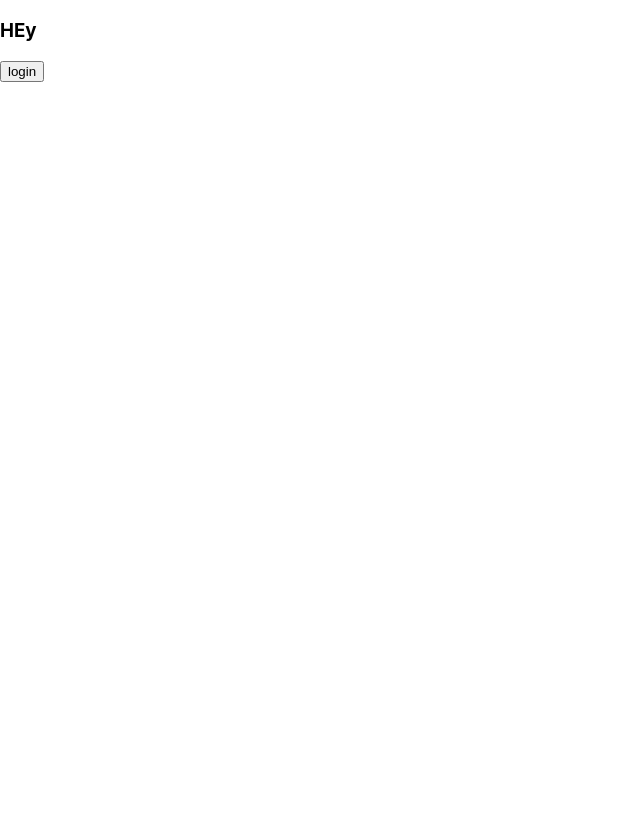
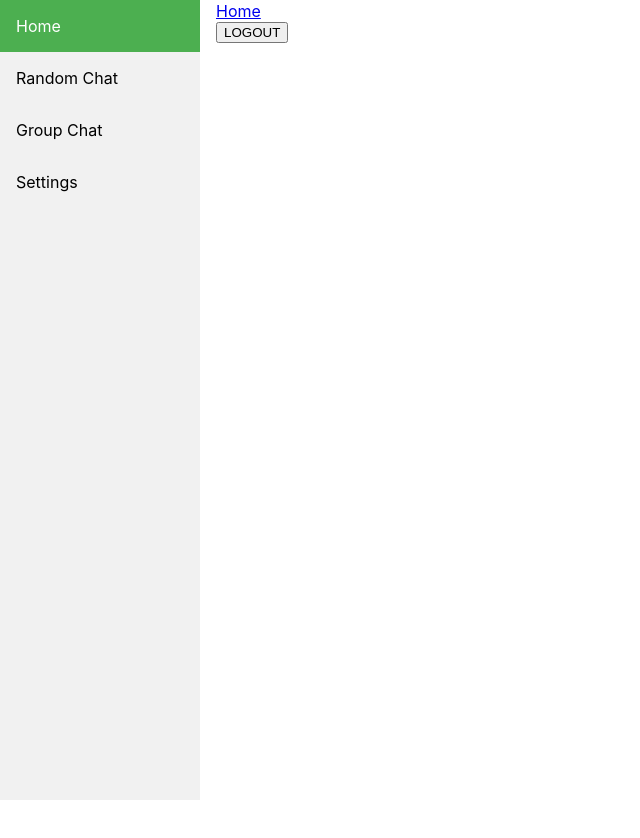
Before and after one commit to sarangraj98/chatiz, a React (Create React App) app in the folder frontend/chatiz/: page /login in a window 1280 px wide. Both pictures are taken after a click on the button "LOGIN". Shown: the top 838 px of the page, without its empty margins (0-640 px from the left). Before the commit the page ends 800 px from the top, so only its background shows below. Built offline with nearby package versions, Linux system fonts and the light colour scheme.

Commit message:
#7_Added dashboard and routing

```diff
--- a/frontend/chatiz/src/App.js
+++ b/frontend/chatiz/src/App.js
@@ -1,26 +1,10 @@
-import LoginForm from "./components/LoginForm";
-import {
-  BrowserRouter as Router,
-  Switch,
-  Route
-} from "react-router-dom";
-import Home from "./components/Home";
-import Dashboard from "./components/Dashboard";
-import { ProtectedRoute } from "./utils/protected.route";
-
+import { useAuth } from "./utils/auth-context";
+import {AuthenticatedRoutes,UnauthenticatedRoutes} from './routes'
 
 function App() {
-  return (
-    <>
-     <Router>
-       <Switch>
-       <Route path="/" exact component={Home}></Route>
-       <Route path="/login" exact component={LoginForm}></Route>
-       <ProtectedRoute path="/dashboard" exact component={Dashboard}></ProtectedRoute>
-       </Switch>
-     </Router>
-    </>
-  );
+  const {loggedIn} = useAuth();
+  return loggedIn? <AuthenticatedRoutes/>:<UnauthenticatedRoutes/>
+
 }
 
 export default App;
--- a/frontend/chatiz/src/components/Dashboard.js
+++ b/frontend/chatiz/src/components/Dashboard.js
@@ -1,11 +1,54 @@
 import React from 'react'
-import FloatingButton from './FloatingButton'
+import { Link, Route, BrowserRouter as Router, Switch, useRouteMatch, useParams } from 'react-router-dom'
+import { useAuth } from '../utils/auth-context'
+import '../styles/dash.css'
+
 
 export default function Dashboard(props) {
+    const { path, url } = useRouteMatch()
+
     return (
-        <div>
-            <h3>HEy</h3>
-            <FloatingButton {...props}/>
-        </div>
+        <>
+            <Router>
+                <div className="sidebar">
+                    <Link to="/dashboard" className="active">Home</Link>
+                    <Link to={`${url}/random`} >Random Chat</Link>
+                    <Link to={`${url}/group`}>Group Chat</Link>
+                    <Link to={`${url}/settings`}>Settings</Link>
+                </div>
+                <div className="content">
+                    <Switch>
+                        <Route exact path={path}>
+                            <HomeDash {...props}/>
+                        </Route>
+                        <Route path={`${path}/:menu`} >
+                            <Dynamic {...props} />
+                        </Route>
+                    </Switch>
+                </div>
+            </Router>
+        </>
     )
 }
+
+function Dynamic(props) {
+    let { menu } = useParams()
+    const { path, url } = useRouteMatch()
+    console.log(path,url)
+    return <h3>This is {menu}</h3>
+}
+
+function HomeDash(props) {
+    const { logout } = useAuth();
+    return(
+        <>
+        <Link to="/">Home</Link><br />
+                <button onClick={() => {
+                    logout(() => {
+                        props.history.push('/')
+                    })
+                }}>LOGOUT</button>
+        </>
+    )
+
+}
--- a/frontend/chatiz/src/components/FloatingButton.js
+++ /dev/null
@@ -1,15 +0,0 @@
-import React from 'react'
-import '../styles/floating.css'
-import auth from '../utils/auth'
-export default function FloatingButton(props) {
-    return (
-        <div>
-            <button onClick={()=>{
-                       auth.logout(() => {
-                        props.history.push('/')
-                    })
-                    }}>login</button>
-
-        </div>
-    )
-}
--- a/frontend/chatiz/src/components/Home.js
+++ b/frontend/chatiz/src/components/Home.js
@@ -4,8 +4,9 @@ import { Link } from 'react-router-dom'
 export default function Home() {
     return (
         <div>
-            Home
-            <Link to="/login">LOGIN</Link>
+            <h3>This is home page</h3><br />
+            <Link to="/dashboard">Profile</Link><br />
+            <Link to="/login">LOGIN</Link><br />
         </div>
     )
 }
--- a/frontend/chatiz/src/components/LoginForm.js
+++ b/frontend/chatiz/src/components/LoginForm.js
@@ -1,7 +1,14 @@
 import React from 'react'
+import { Link } from 'react-router-dom'
 import '../styles/loginform.css'
-import auth from '../utils/auth'
+import { useAuth } from '../utils/auth-context'
 export default function LoginForm(props) {
+    const {loggedIn} = useAuth()
+    return loggedIn ? <>{props.history.push("/dashboard")}</> : <LoggedData {...props}/>
+}
+
+function LoggedData(props){
+    const {login} = useAuth()
     return (
         <div className="container">
             <div className="card form">
@@ -9,12 +16,10 @@ export default function LoginForm(props) {
 
                     <input type="text" placeholder="username" />
                     <input type="password" placeholder="password" />
-                    <button onClick={()=>{
-                        auth.login(()=>{
-                            props.history.push("/dashboard")
-                        })
-                    }}>login</button>
-
+                    <button onClick={()=>{login(()=>{
+                        props.history.push("/dashboard")
+                    })}}>login</button>
+                    <small><Link to="/">Go to home ?</Link></small>
             </div>
         </div>
     )
--- /dev/null
+++ b/frontend/chatiz/src/components/NotFound.js
@@ -0,0 +1,15 @@
+import React from 'react'
+import {  useHistory } from 'react-router';
+
+export default function NotFound() {
+    const history = useHistory()
+    setTimeout(() => {
+        history.push('/')
+      }, 2000)
+    return (
+        <div>
+           Page not found !<br/>
+           Redirects in 2 seconds
+        </div>
+    )
+}
--- a/frontend/chatiz/src/index.js
+++ b/frontend/chatiz/src/index.js
@@ -3,10 +3,13 @@ import ReactDOM from 'react-dom';
 import './index.css';
 import App from './App';
 import reportWebVitals from './reportWebVitals';
+import { AuthProvider } from './utils/auth-context';
 
 ReactDOM.render(
   <React.StrictMode>
-    <App />
+    <AuthProvider>
+      <App/>
+    </AuthProvider>
   </React.StrictMode>,
   document.getElementById('root')
 );
--- /dev/null
+++ b/frontend/chatiz/src/routes.js
@@ -0,0 +1,39 @@
+import React from 'react'
+import {
+    BrowserRouter as Router,
+    Switch,
+    Route
+} from "react-router-dom";
+import Dashboard from './components/Dashboard';
+import Home from './components/Home';
+import LoginForm from './components/LoginForm';
+import NotFound from './components/NotFound';
+
+export const UnauthenticatedRoutes = () => {
+    return (
+        <Router>
+
+            <Switch>
+                <Route path="/" exact component={Home}></Route>
+                <Route path="/login" component={LoginForm}></Route>
+                <Route path="*">
+                    <NotFound />
+                </Route>
+            </Switch>
+        </Router>
+    )
+}
+
+export const AuthenticatedRoutes = () => {
+    return (
+        <>
+            <Router>
+                <Switch>
+                    <Route path="/" exact component={Home}></Route>
+                    <Route path="/login" component={LoginForm}></Route>
+                    <Route path="/dashboard" exact component={Dashboard}></Route>
+                </Switch>
+            </Router>
+        </>
+    );
+}
--- /dev/null
+++ b/frontend/chatiz/src/styles/dash.css
@@ -0,0 +1,49 @@
+.sidebar {
+    margin: 0;
+    padding: 0;
+    width: 200px;
+    background-color: #f1f1f1;
+    position: fixed;
+    height: 100%;
+    overflow: auto;
+  }
+
+  .sidebar a {
+    display: block;
+    color: black;
+    padding: 16px;
+    text-decoration: none;
+  }
+
+  .sidebar a.active {
+    background-color: #4CAF50;
+    color: white;
+  }
+
+  .sidebar a:hover:not(.active) {
+    background-color: #555;
+    color: white;
+  }
+
+  div.content {
+    margin-left: 200px;
+    padding: 1px 16px;
+    height: 1000px;
+  }
+
+  @media screen and (max-width: 700px) {
+    .sidebar {
+      width: 100%;
+      height: auto;
+      position: relative;
+    }
+    .sidebar a {float: left;}
+    div.content {margin-left: 0;}
+  }
+
+  @media screen and (max-width: 400px) {
+    .sidebar a {
+      text-align: center;
+      float: none;
+    }
+  }
--- /dev/null
+++ b/frontend/chatiz/src/utils/auth-context.js
@@ -0,0 +1,26 @@
+import React, { createContext, useState} from 'react'
+
+const AuthContext = createContext({});
+
+const AuthProvider = (props)=>{
+    const [loggedIn,setLoggedIn ] = useState(false)
+    // useEffect(() => {
+
+    // }, [])
+    const login = (cb)=>{
+        setLoggedIn(true)
+        cb()
+    }
+    const logout = (cb)=>{
+        setLoggedIn(false)
+        cb()
+    }
+    const authContextValue = {
+        login,loggedIn,logout
+    };
+    return <AuthContext.Provider value={authContextValue}{...props}/>
+}
+
+const useAuth = ()=> React.useContext(AuthContext);
+
+export {AuthProvider,useAuth}
--- a/frontend/chatiz/src/utils/auth.js
+++ /dev/null
@@ -1,17 +0,0 @@
-class Auth{
-    constructor(){
-        this.authenticated = false;
-    }
-    login(cb){
-        this.authenticated = true;
-        cb();
-    }
-    logout(cb){
-        this.authenticated= false;
-        cb();
-    }
-    isAuthenticated(){
-        return this.authenticated;
-    }
-}
-export default new Auth();
--- a/frontend/chatiz/src/utils/protected.route.js
+++ /dev/null
@@ -1,22 +0,0 @@
-import React from 'react'
-import { Redirect, Route } from 'react-router'
-import auth from './auth'
-
-export const ProtectedRoute = ({component:Component,...rest})=>{
-    return(
-        <Route {...rest} render={
-            (props)=>{
-                if(auth.isAuthenticated()){
-                    return <Component {...props}/>
-                }else{
-                    return <Redirect to={{
-                        pathname:"/login",
-                        state:{
-                            from:props.location
-                        }
-                    }}/>
-                }
-            }
-        } />
-    )
-}
```
